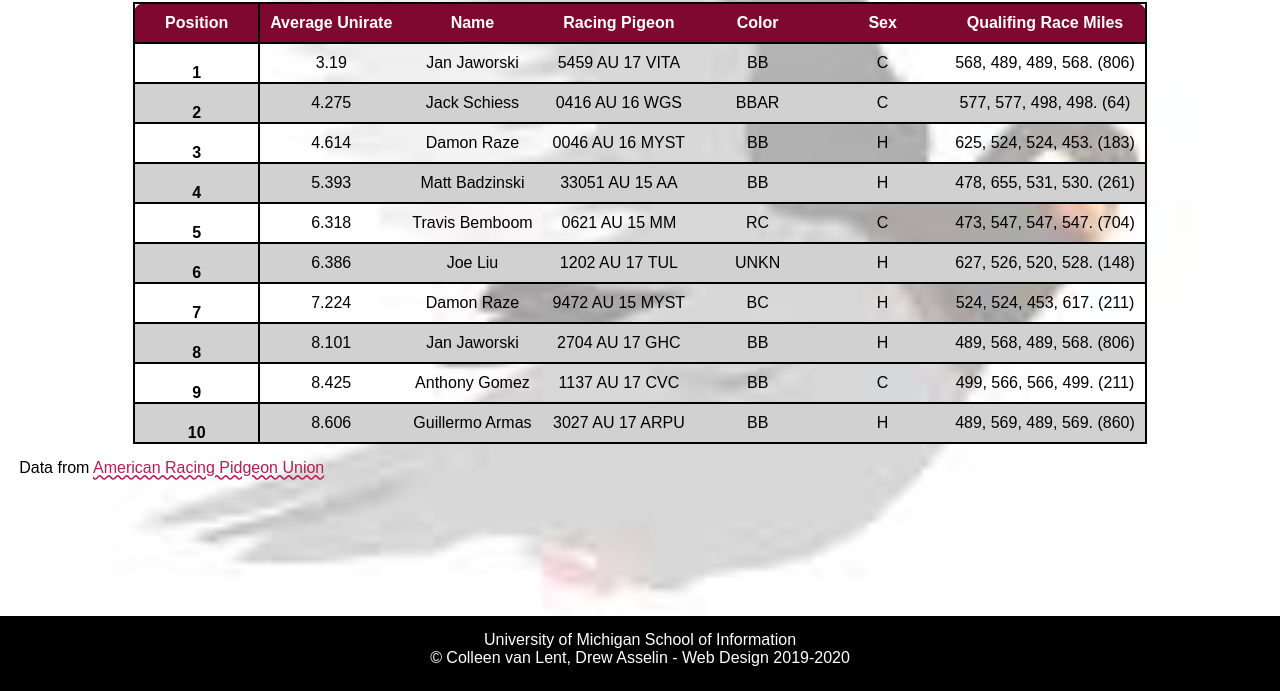
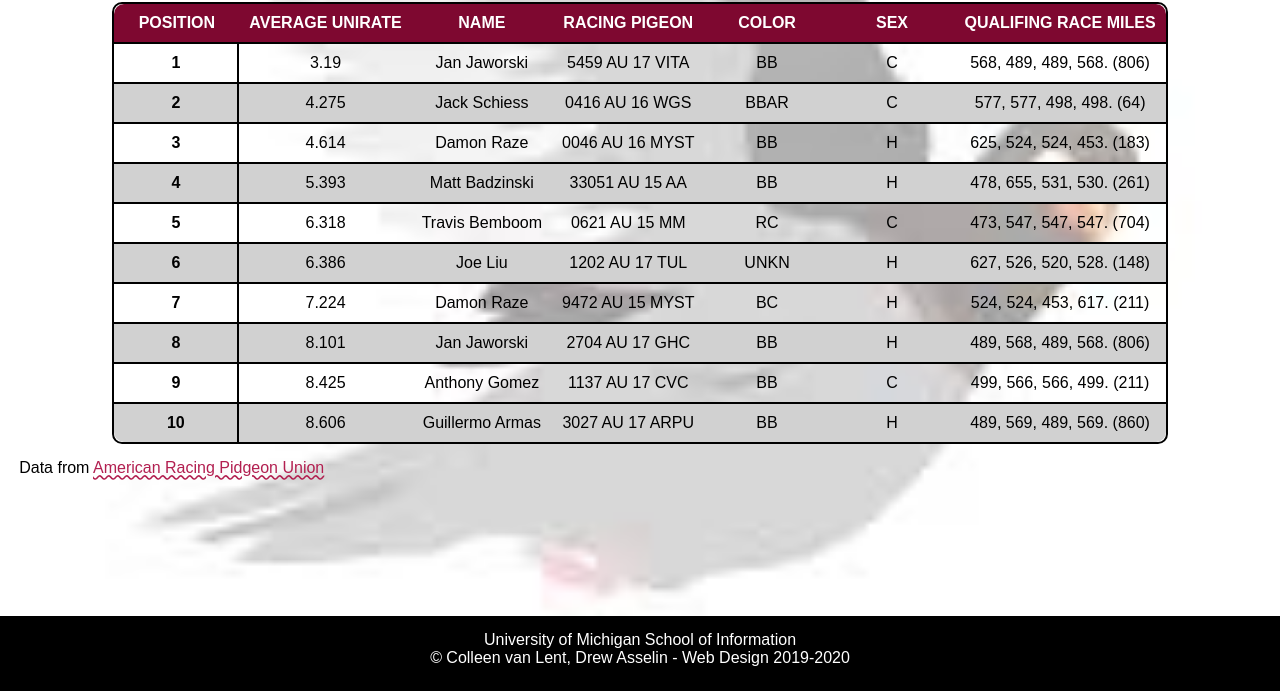
Before and after one commit to swtakai/homework3, a plain HTML site: page index.html in a window 1280 px wide. Shown: the part 109-800 px from the top of the page. Drawn offline with Linux system fonts and the light colour scheme; a web font is replaced by a local one.

Commit message:
Add files via upload

```diff
--- a/css/style.css
+++ b/css/style.css
@@ -16,6 +16,7 @@ body{
   background-size: cover ;
   background-position: center;
   background-image: url("../images/pigeon-background.JPEG");
+  background-repeat: no-repeat;
   background-color: #DDDDDD;
 }
 
@@ -45,16 +46,15 @@ a{
 }
 
 table{
-  border-collapse: collapse;
   border-radius: 10px;
   border: 2px solid #000000;
-  margin-left: auto;
-  margin-right: auto;
+  margin: auto;
 }
 
 .colhead{
   background-color: #7e0830;
   color: #FFFFFF;
+  text-transform: uppercase;
   min-width: 125px;
   padding: 10px;
   text-align: center;
@@ -62,7 +62,11 @@ table{
 }
 
 .rowhead{
-  border: 2px solid #000000;
+  border-color:#000000;
+  border-top: 2px solid;
+  border-right: 2px solid;
+  padding: 10px;
+  text-align: center;
 
 }
 
@@ -72,8 +76,8 @@ td{
   padding: 10px;
 }
 
-tr{
-
+table tr:hover{
+  background-color:  rgba(126, 8, 48, .25);
 }
 
 *:focus{
@@ -82,31 +86,29 @@ tr{
   border-color: #417243;
 }
 
-tbody tr:nth-child(even) {
+tr:nth-child(even) {
   background: #D1D1D1;
 }
 
-tbody tr:nth-child(odd) {
-  background: none;
+tr:nth-child(odd) {
+  background:none;
 }
 
 thead tr:first-child th:first-child{
-  border-radius: 10px 0px 0px 0px;
-  border: 2px solid #000000;
+  border-top-left-radius: 10px;
 }
 
 thead tr:last-child th:last-child{
-  border-radius: 0px 10px 0px 0px;
+  border-top-right-radius: 10px;
 }
 
-tbody tr:first-child th:first-child{
-  border-radius: 0px 0px 10px 0px;
+tbody tr:last-child th:first-child{
+  border-bottom-left-radius: 10px;
 }
 
-tbody tr:last-child th:last-child{
-  border-radius: 0px 0px 0px 10px;
+tbody tr:last-child td:last-child{
+  border-bottom-right-radius: 10px;
 }
-
 
 footer{
   position: fixed;
```
